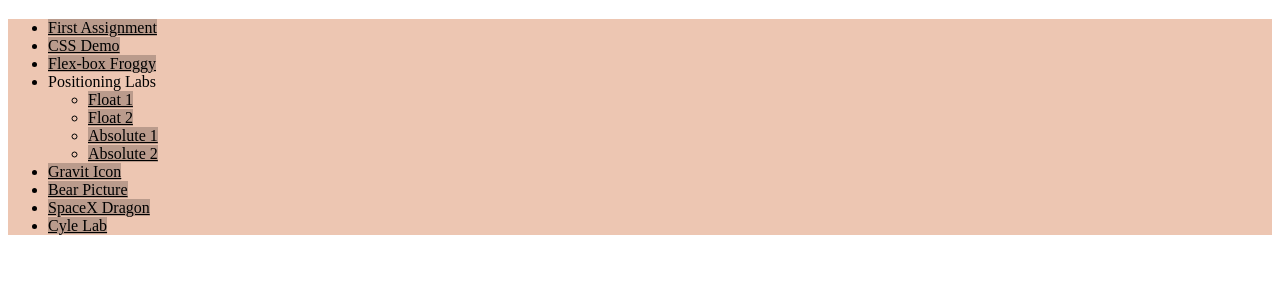
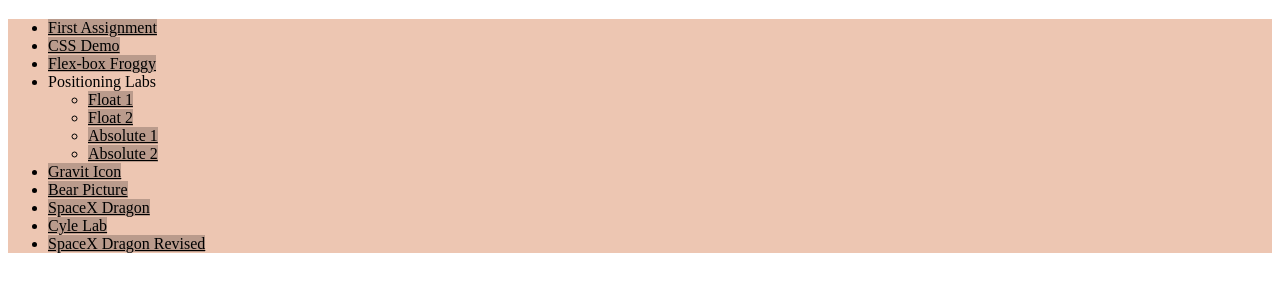
Before and after one commit to ztfrank1/ifsc-1310, a plain HTML site: page index.html in a window 1280 px wide. Shown: the part 101-392 px from the top of the page. Drawn offline with Linux system fonts and the light colour scheme.

Commit message:
homepage update

```diff
--- a/index.html
+++ b/index.html
@@ -29,6 +29,7 @@
       <li><a href="assets/img/dmvbear.jpg">Bear Picture</a></li>
       <li><a href="dragon/index.html">SpaceX Dragon</a></li>
       <li><a href="cycle/index.html">Cyle Lab</a></a></li>
+      <li><a href="dragon-revised/index.1.html">SpaceX Dragon Revised</a></li>
   </ul>
 </body>
 </html>
```
